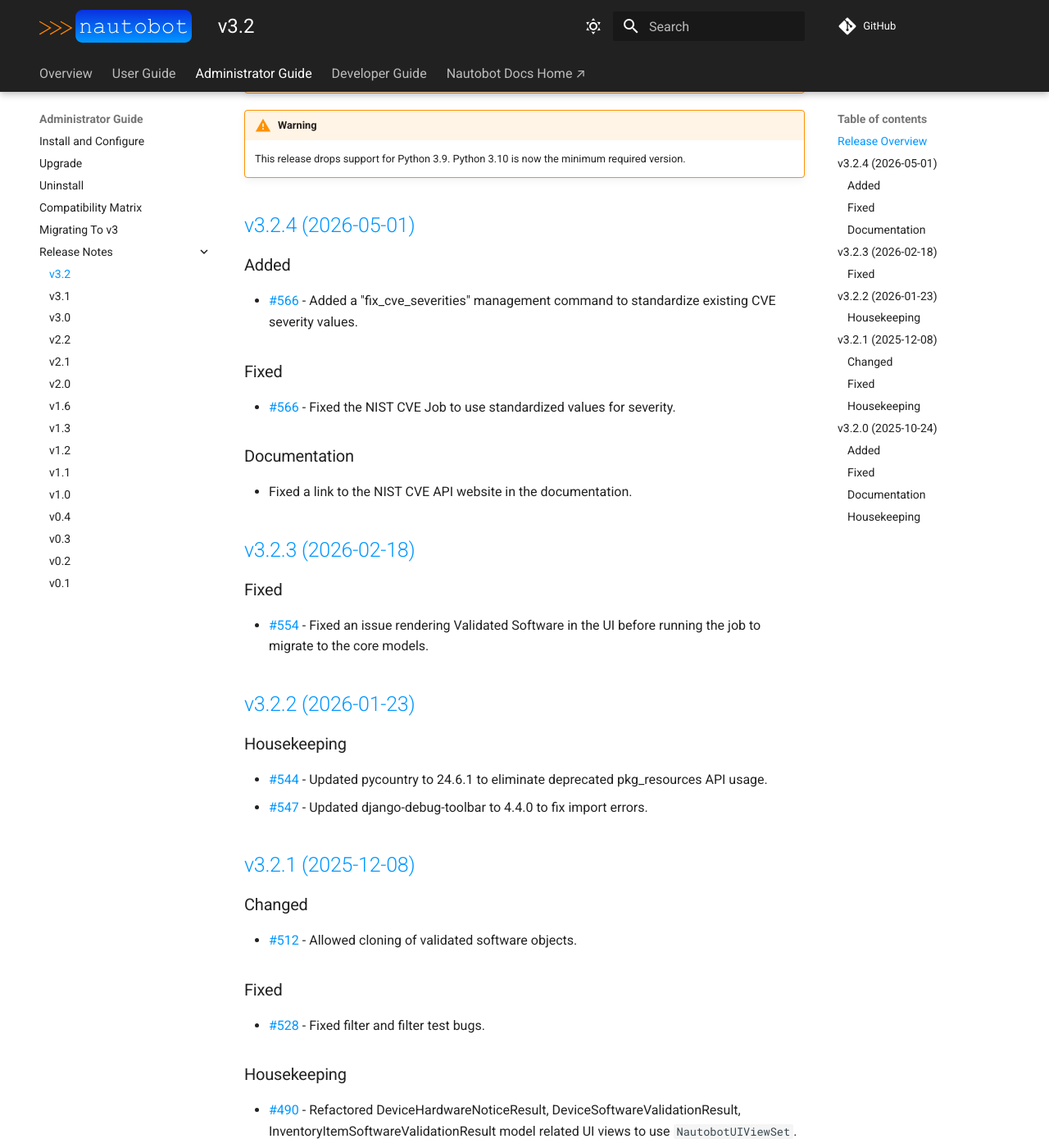
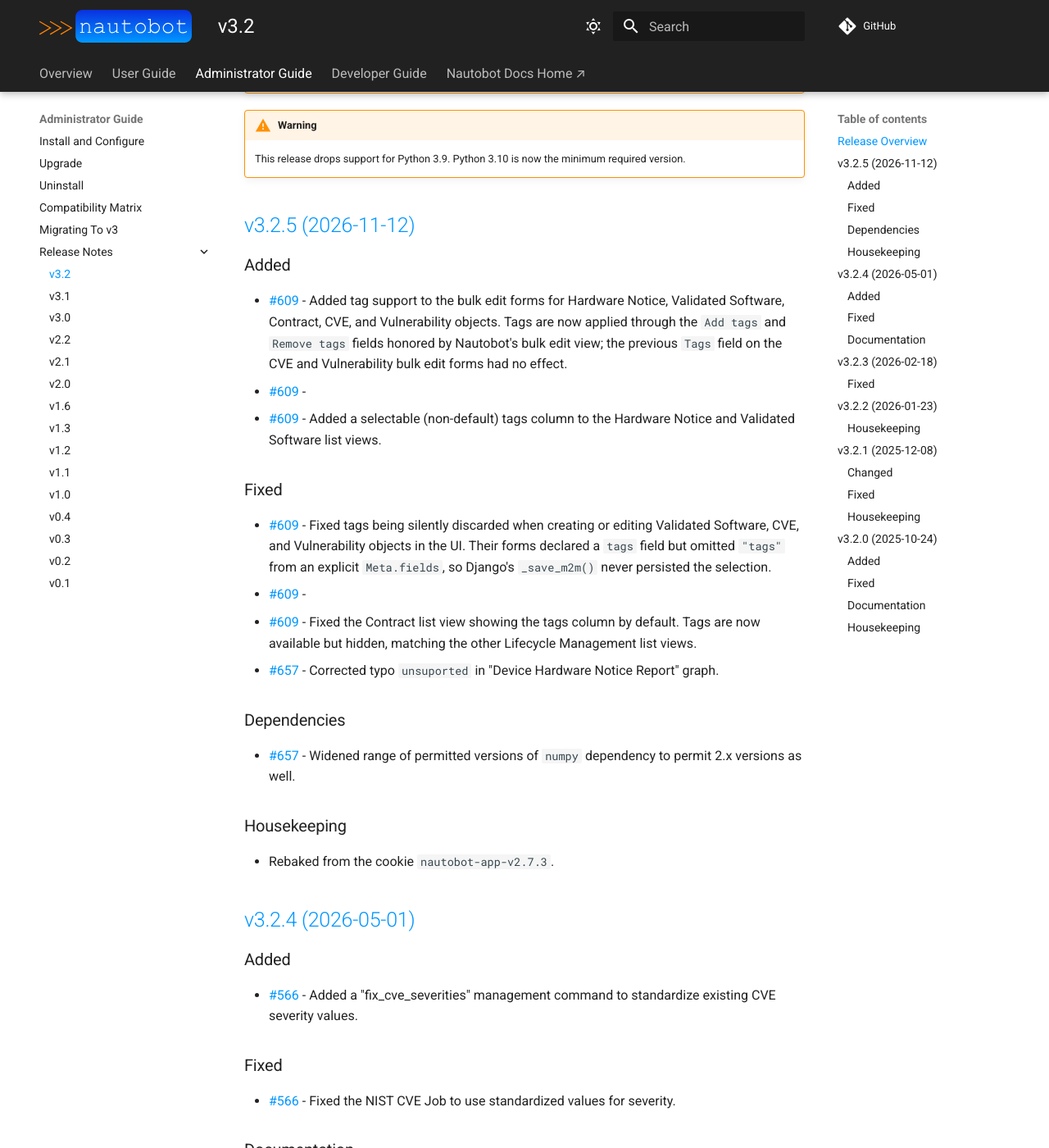
Before and after one commit to nautobot/nautobot-app-device-lifecycle-mgmt, an MkDocs documentation site: the page built from docs/admin/release_notes/version_3.2.md, in a window 1280 px wide and 1400 px high, scrolled down 427 px. Shown: the whole window at 82% size. Built offline with MkDocs 1.6.1 and Material for MkDocs 9.7.7, drawn with Linux system fonts in a browser that asks for light colours; comment, search, counter and statistics services are not loaded.

Commit message:
prepare release v3.2.5

```diff
--- a/docs/admin/release_notes/version_3.2.md
+++ b/docs/admin/release_notes/version_3.2.md
@@ -14,6 +14,29 @@ Device Lifecycle Management App version 3.2.0 adds support for ArubaOS and PanOS
 
 <!-- towncrier release notes start -->
 
+
+## [v3.2.5 (2026-11-12)](https://github.com/nautobot/nautobot-app-device-lifecycle-mgmt/releases/tag/v3.2.5)
+
+### Added
+
+- [#609](https://github.com/nautobot/nautobot-app-device-lifecycle-mgmt/issues/609) - Added tag support to the bulk edit forms for Hardware Notice, Validated Software, Contract, CVE, and Vulnerability objects. Tags are now applied through the `Add tags` and `Remove tags` fields honored by Nautobot's bulk edit view; the previous `Tags` field on the CVE and Vulnerability bulk edit forms had no effect.
+- [#609](https://github.com/nautobot/nautobot-app-device-lifecycle-mgmt/issues/609) -
+- [#609](https://github.com/nautobot/nautobot-app-device-lifecycle-mgmt/issues/609) - Added a selectable (non-default) tags column to the Hardware Notice and Validated Software list views.
+
+### Fixed
+
+- [#609](https://github.com/nautobot/nautobot-app-device-lifecycle-mgmt/issues/609) - Fixed tags being silently discarded when creating or editing Validated Software, CVE, and Vulnerability objects in the UI. Their forms declared a `tags` field but omitted `"tags"` from an explicit `Meta.fields`, so Django's `_save_m2m()` never persisted the selection.
+- [#609](https://github.com/nautobot/nautobot-app-device-lifecycle-mgmt/issues/609) -
+- [#609](https://github.com/nautobot/nautobot-app-device-lifecycle-mgmt/issues/609) - Fixed the Contract list view showing the tags column by default. Tags are now available but hidden, matching the other Lifecycle Management list views.
+- [#657](https://github.com/nautobot/nautobot-app-device-lifecycle-mgmt/issues/657) - Corrected typo `unsuported` in "Device Hardware Notice Report" graph.
+
+### Dependencies
+
+- [#657](https://github.com/nautobot/nautobot-app-device-lifecycle-mgmt/issues/657) - Widened range of permitted versions of `numpy` dependency to permit 2.x versions as well.
+
+### Housekeeping
+
+- Rebaked from the cookie `nautobot-app-v2.7.3`.
 
 ## [v3.2.4 (2026-05-01)](https://github.com/nautobot/nautobot-app-device-lifecycle-mgmt/releases/tag/v3.2.4)
 
--- a/pyproject.toml
+++ b/pyproject.toml
@@ -1,6 +1,6 @@
 [tool.poetry]
 name = "nautobot-device-lifecycle-mgmt"
-version = "3.2.4"
+version = "3.2.5"
 description = "Manages device lifecycles for platforms and software."
 authors = ["Network to Code, LLC <info@networktocode.com>"]
 license = "Apache-2.0"
```
Also changed, not shown: 6 other files.
